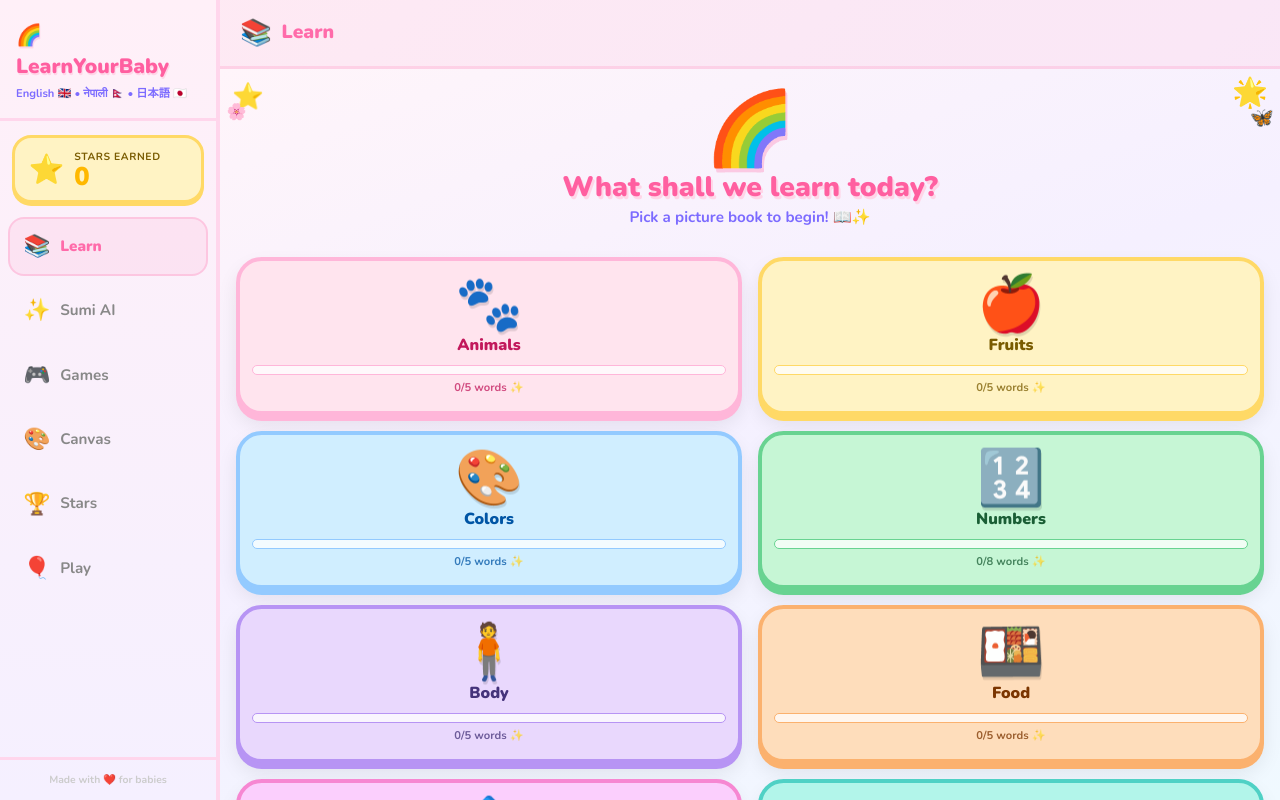
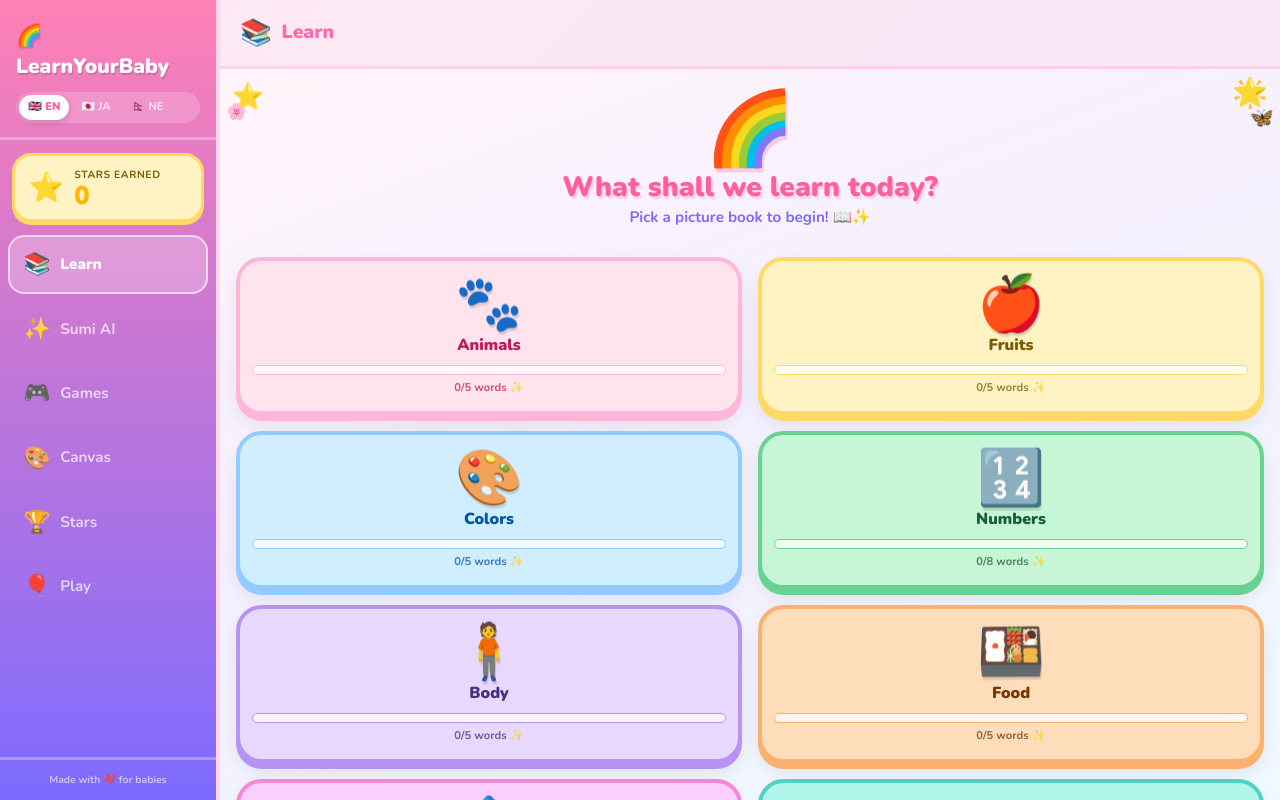
Before and after one commit to madan123051/Learnyourbaby, a React (Vite) app: page / in a window 1280 px wide. Built offline with nearby package versions, Linux system fonts and the light colour scheme.

Commit message:
fix: LanguageProvider in main.tsx + real EN/JA/NE buttons in App.tsx

```diff
--- a/src/App.tsx
+++ b/src/App.tsx
@@ -7,6 +7,8 @@ import { StarsScreen } from './components/StarsScreen';
 import { FloatingPlaygroundScreen } from './components/FloatingPlaygroundScreen';
 import { MagicCanvasScreen } from './components/MagicCanvasScreen';
 import { useIsPad } from './hooks/useIsPad';
+import { useLang } from './context/LanguageContext';
+import { Lang } from './i18n';
 
 const F = "'Nunito', 'Baloo 2', sans-serif";
 
@@ -26,10 +28,18 @@ const TABS: Tab[] = [
   { id: 'floatingPlayground', label: 'Play',     emoji: '🎈', color: '#38A169' },
 ];
 
+const LANG_OPTIONS: { code: Lang; flag: string; label: string }[] = [
+  { code: 'en', flag: '🇬🇧', label: 'EN' },
+  { code: 'ja', flag: '🇯🇵', label: 'JA' },
+  { code: 'ne', flag: '🇳🇵', label: 'NE' },
+];
+
 const App: React.FC = () => {
   const [activeTab, setActiveTab] = useState<TabId>('home');
   const [isKioskMode, setIsKioskMode] = useState(false);
   const isPad = useIsPad();
+  const { lang, setLang } = useLang();
+
   const [progress, setProgress] = useState<UserProgress>({
     totalStars: 0,
     wordsLearned: [],
@@ -74,6 +84,48 @@ const App: React.FC = () => {
 
   const safeStars = !progress.totalStars || isNaN(progress.totalStars) ? 0 : progress.totalStars;
 
+  // Language switcher buttons — reused in both layouts
+  const LangSwitcher = () => (
+    <div style={{
+      display: 'flex',
+      alignItems: 'center',
+      gap: '0.2rem',
+      background: 'rgba(255,255,255,0.18)',
+      borderRadius: '99px',
+      padding: '0.2rem',
+    }}>
+      {LANG_OPTIONS.map(opt => {
+        const isActive = lang === opt.code;
+        return (
+          <button
+            key={opt.code}
+            onClick={() => setLang(opt.code)}
+            style={{
+              display: 'flex',
+              alignItems: 'center',
+              gap: '0.2rem',
+              padding: '0.25rem 0.55rem',
+              borderRadius: '99px',
+              border: 'none',
+              background: isActive ? '#fff' : 'transparent',
+              color: isActive ? '#FF5FA0' : 'rgba(255,255,255,0.8)',
+              fontFamily: F,
+              fontWeight: isActive ? 900 : 700,
+              fontSize: '0.7rem',
+              cursor: 'pointer',
+              boxShadow: isActive ? '0 2px 6px rgba(0,0,0,0.15)' : 'none',
+              transition: 'all 0.15s',
+              WebkitTapHighlightColor: 'transparent',
+              whiteSpace: 'nowrap',
+            }}
+          >
+            {opt.flag} {opt.label}
+          </button>
+        );
+      })}
+    </div>
+  );
+
   // ── MAGIC CANVAS ──────────────────────────────────────────────────────────
   if (activeTab === 'magicCanvas') {
     return <MagicCanvasScreen onClose={() => setActiveTab('home')} />;
@@ -98,20 +150,21 @@ const App: React.FC = () => {
           width: '220px',
           display: 'flex',
           flexDirection: 'column',
-          background: 'linear-gradient(180deg, #fff0f8 0%, #f5f0ff 100%)',
+          background: 'linear-gradient(180deg, #ff80b5 0%, #7c6bff 100%)',
           borderRight: '4px solid #FFD6EC',
           flexShrink: 0,
           paddingTop: 'env(safe-area-inset-top)',
           paddingBottom: 'env(safe-area-inset-bottom)',
           paddingLeft: 'env(safe-area-inset-left)',
         }}>
-          <div style={{ padding: '1.25rem 1rem 1rem', borderBottom: '3px solid #FFD6EC' }}>
-            <h1 style={{ fontFamily: F, fontWeight: 900, fontSize: '1.3rem', color: '#FF5FA0', margin: 0, textShadow: '1px 2px 0 #ffd6e8' }}>
+          <div style={{ padding: '1.25rem 1rem 0.85rem', borderBottom: '3px solid rgba(255,255,255,0.3)' }}>
+            <h1 style={{ fontFamily: F, fontWeight: 900, fontSize: '1.3rem', color: '#fff', margin: 0, textShadow: '1px 2px 0 rgba(0,0,0,0.15)' }}>
               🌈 LearnYourBaby
             </h1>
-            <p style={{ fontFamily: F, fontWeight: 700, fontSize: '0.7rem', color: '#7c6bff', margin: '0.2rem 0 0' }}>
-              English 🇬🇧 • नेपाली 🇳🇵 • 日本語 🇯🇵
-            </p>
+            {/* Language switcher in sidebar */}
+            <div style={{ marginTop: '0.6rem' }}>
+              <LangSwitcher />
+            </div>
           </div>
 
           {/* Stars badge */}
@@ -148,11 +201,12 @@ const App: React.FC = () => {
                     gap: '0.6rem',
                     padding: '0.7rem 0.85rem',
                     borderRadius: '1rem',
-                    border: isActive ? `2.5px solid ${tab.color}40` : '2.5px solid transparent',
-                    background: isActive ? `${tab.color}18` : 'transparent',
+                    border: isActive ? '2.5px solid rgba(255,255,255,0.6)' : '2.5px solid transparent',
+                    background: isActive ? 'rgba(255,255,255,0.25)' : 'transparent',
                     cursor: 'pointer',
                     transition: 'all 0.15s',
                     textAlign: 'left',
+                    WebkitTapHighlightColor: 'transparent',
                   }}
                 >
                   <span style={{ fontSize: '1.35rem' }}>{tab.emoji}</span>
@@ -160,7 +214,7 @@ const App: React.FC = () => {
                     fontFamily: F,
                     fontWeight: isActive ? 900 : 700,
                     fontSize: '0.95rem',
-                    color: isActive ? tab.color : '#888',
+                    color: isActive ? '#fff' : 'rgba(255,255,255,0.7)',
                   }}>
                     {tab.label}
                   </span>
@@ -169,8 +223,8 @@ const App: React.FC = () => {
             })}
           </nav>
 
-          <div style={{ padding: '0.75rem 1rem', borderTop: '3px solid #FFD6EC', textAlign: 'center' }}>
-            <p style={{ fontFamily: F, fontWeight: 700, fontSize: '0.65rem', color: '#ccc', margin: 0 }}>Made with ❤️ for babies</p>
+          <div style={{ padding: '0.75rem 1rem', borderTop: '3px solid rgba(255,255,255,0.3)', textAlign: 'center' }}>
+            <p style={{ fontFamily: F, fontWeight: 700, fontSize: '0.65rem', color: 'rgba(255,255,255,0.6)', margin: 0 }}>Made with ❤️ for babies</p>
           </div>
         </div>
 
@@ -214,45 +268,42 @@ const App: React.FC = () => {
         flexShrink: 0,
         background: 'linear-gradient(135deg, #ff80b5 0%, #ffb347 55%, #ffe066 100%)',
         borderBottom: '4px solid #ffb080',
-        padding: '0.55rem 1rem',
+        padding: '0.55rem 0.85rem',
         position: 'sticky',
         top: 0,
         zIndex: 20,
       }}>
-        <div style={{ display: 'flex', alignItems: 'center', justifyContent: 'space-between' }}>
-          <div>
+        <div style={{ display: 'flex', alignItems: 'center', justifyContent: 'space-between', gap: '0.5rem' }}>
+          {/* Title */}
           <h1 style={{
             fontFamily: F,
             fontWeight: 900,
-              fontSize: '1.25rem',
+            fontSize: '1.1rem',
             color: '#fff',
             margin: 0,
             lineHeight: 1.1,
             textShadow: '1px 2px 0 rgba(0,0,0,0.12)',
+            flexShrink: 0,
           }}>
             🌈 LearnYourBaby
           </h1>
-            <p style={{
-              fontFamily: F,
-              fontSize: '0.65rem',
-              fontWeight: 700,
-              color: 'rgba(255,255,255,0.88)',
-              margin: 0,
-            }}>
-              English 🇬🇧 • नेपाली 🇳🇵 • 日本語 🇯🇵
-            </p>
-          </div>
+
+          {/* Language switcher — EN / JA / NE */}
+          <LangSwitcher />
+
+          {/* Stars */}
           <div style={{
             display: 'flex',
             alignItems: 'center',
-            gap: '0.25rem',
+            gap: '0.2rem',
             background: 'rgba(255,255,255,0.92)',
             borderRadius: '99px',
-            padding: '0.3rem 0.75rem',
+            padding: '0.25rem 0.6rem',
             boxShadow: '0 2px 8px rgba(0,0,0,0.12)',
+            flexShrink: 0,
           }}>
-            <span style={{ fontSize: '1.1rem' }}>⭐</span>
-            <span style={{ fontFamily: F, fontWeight: 900, fontSize: '1.1rem', color: '#FF8C00' }}>
+            <span style={{ fontSize: '1rem' }}>⭐</span>
+            <span style={{ fontFamily: F, fontWeight: 900, fontSize: '1rem', color: '#FF8C00' }}>
               {safeStars}
             </span>
           </div>
--- a/src/main.tsx
+++ b/src/main.tsx
@@ -1,10 +1,13 @@
 import React from 'react';
 import { createRoot } from 'react-dom/client';
 import App from './App';
+import { LanguageProvider } from './context/LanguageContext';
 import './index.css';
 
 createRoot(document.getElementById('root')!).render(
   <React.StrictMode>
-    <App />
+    <LanguageProvider>
+      <App />
+    </LanguageProvider>
   </React.StrictMode>
 );
```
Lines whose indentation alone changed are shown as unchanged.
